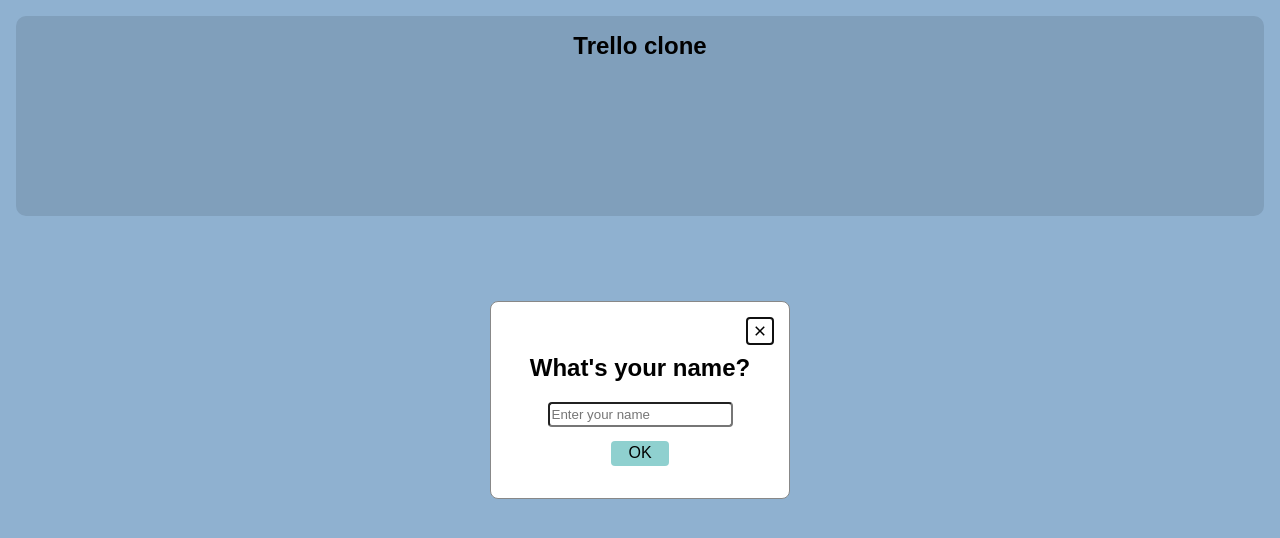
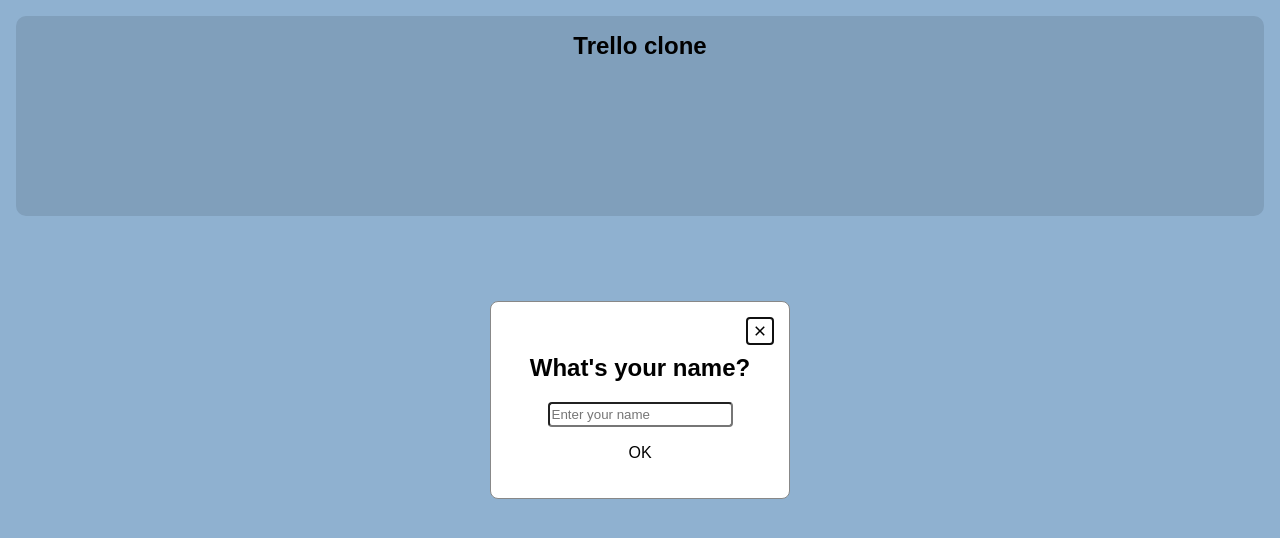
Before and after one commit to eimwe/trello-clone, a React (Create React App) app: page / in a window 1280 px wide. Shown: the top 538 px of the page. Built offline with nearby package versions, Linux system fonts and the light colour scheme.

Commit message:
Added basic button style rule

```diff
--- a/src/index.css
+++ b/src/index.css
@@ -2,9 +2,14 @@
   --bg-body: rgb(159, 197, 232);
   --bg-board: rgb(143, 177, 208);
   --bg-button: transparent;
-  --bg-submit: rgb(143, 208, 207);
-  --bg-submit-hovered: rgb(128, 187, 186);
+  --bg-primary: rgb(128, 187, 157);
+  --bg-primary-hovered: rgb(102, 149, 125);
+  --bg-secondary: rgb(143, 208, 207);
+  --bg-secondary-hovered: rgb(128, 187, 186);
+  --bg-danger: rgb(160, 0, 0);
+  --bg-danger-hovered: rgb(128, 0, 0);
   --clr-border: #888;
+  --clr-font-white: rgb(255, 255, 255);
   --font-family: 'Arial', sans-serif;
   --font-size: 1rem;
 }
@@ -26,6 +31,21 @@
   background-color: var(--bg-body);
 }
 
+button {
+  display: flex;
+  align-items: center;
+  justify-content: center;
+  padding: 0;
+  border: none;
+  font: inherit;
+  background-color: var(--bg-button);
+  cursor: pointer;
+}
+
+button svg {
+  flex-shrink: 0;
+}
+
 body.modal-open {
   overflow: hidden; /* see "modal-open" in 'dialog-modal.tsx' */
 }
```
